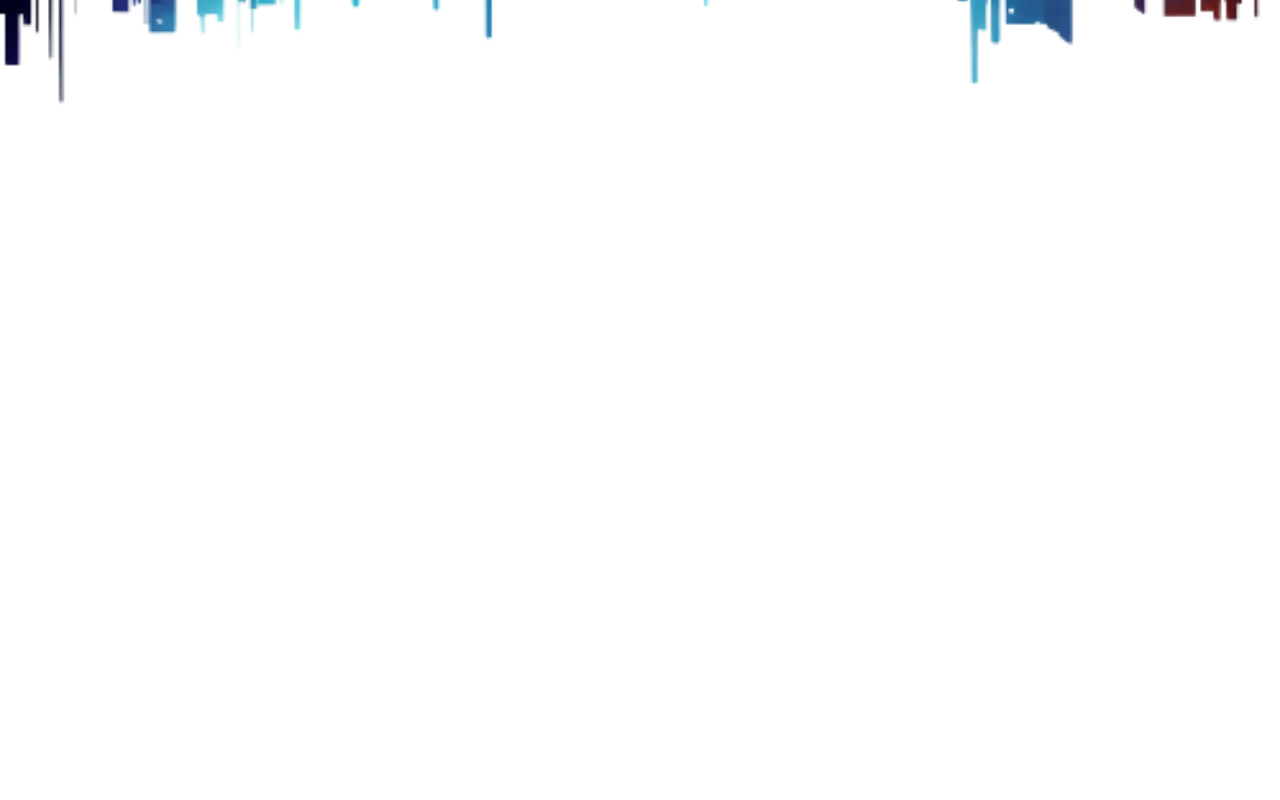
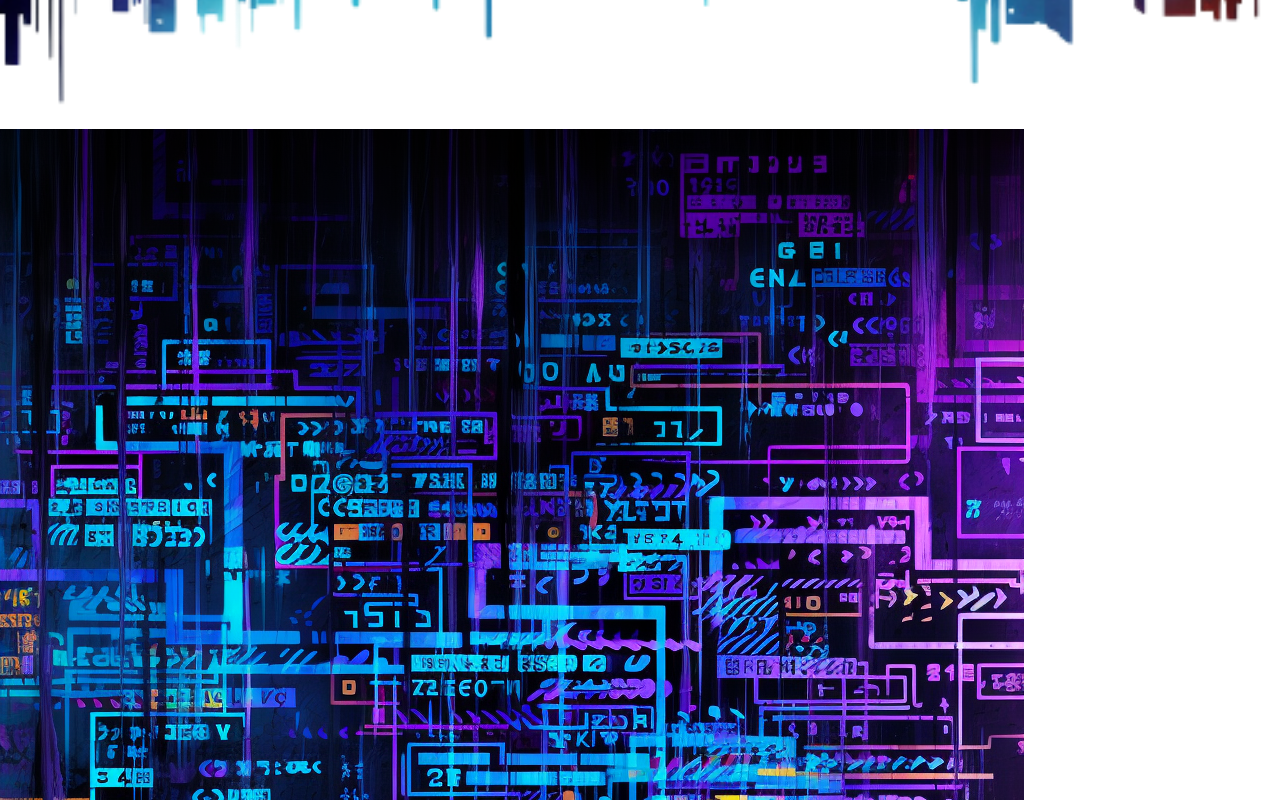
Before and after one commit to MtJakhar/my-portfolio, a Next.js app: page / in a window 1280 px wide. Shown: the part 2140-2940 px from the top of the page. Before the commit the page ends 2269 px from the top, so only its background shows below. Built offline with nearby package versions, Linux system fonts and the light colour scheme.

Commit message:
add crypticText images

```diff
--- a/app/components/IntroPage.js
+++ b/app/components/IntroPage.js
@@ -4,6 +4,7 @@ import NavBar from "./NavBar";
 import avatar from "../../public/images/avatar.png";
 import cyberCityDivder from "../../public/images/cyberCityDivider.png";
 import cyberCityDivder2 from "../../public/images/cyberCityDivider2.png";
+import crypticText from "../../public/images/crypticText.png";
 
 const IntroPage = () => {
   return (
@@ -22,6 +23,7 @@ const IntroPage = () => {
           <Image src={avatar} alt="Muizz Jakhar Avatar" />
         </div>
         <Image className="w-full" src={cyberCityDivder} alt="cyberCity" />
+        <Image src={crypticText} alt="crypticText" />
       </div>
     </>
   );
```
Also changed, not shown: public/images/crypticText.png (added).
